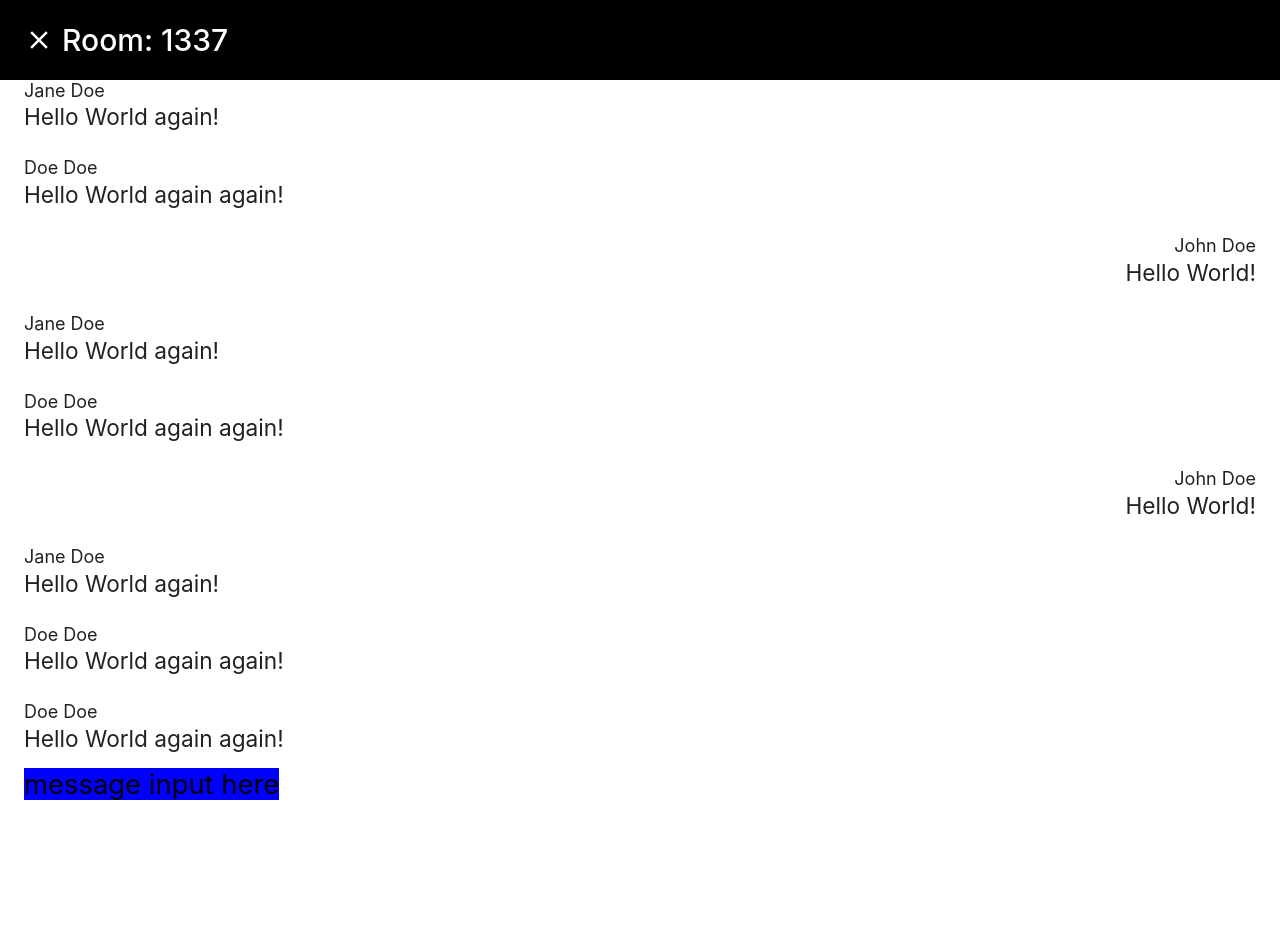
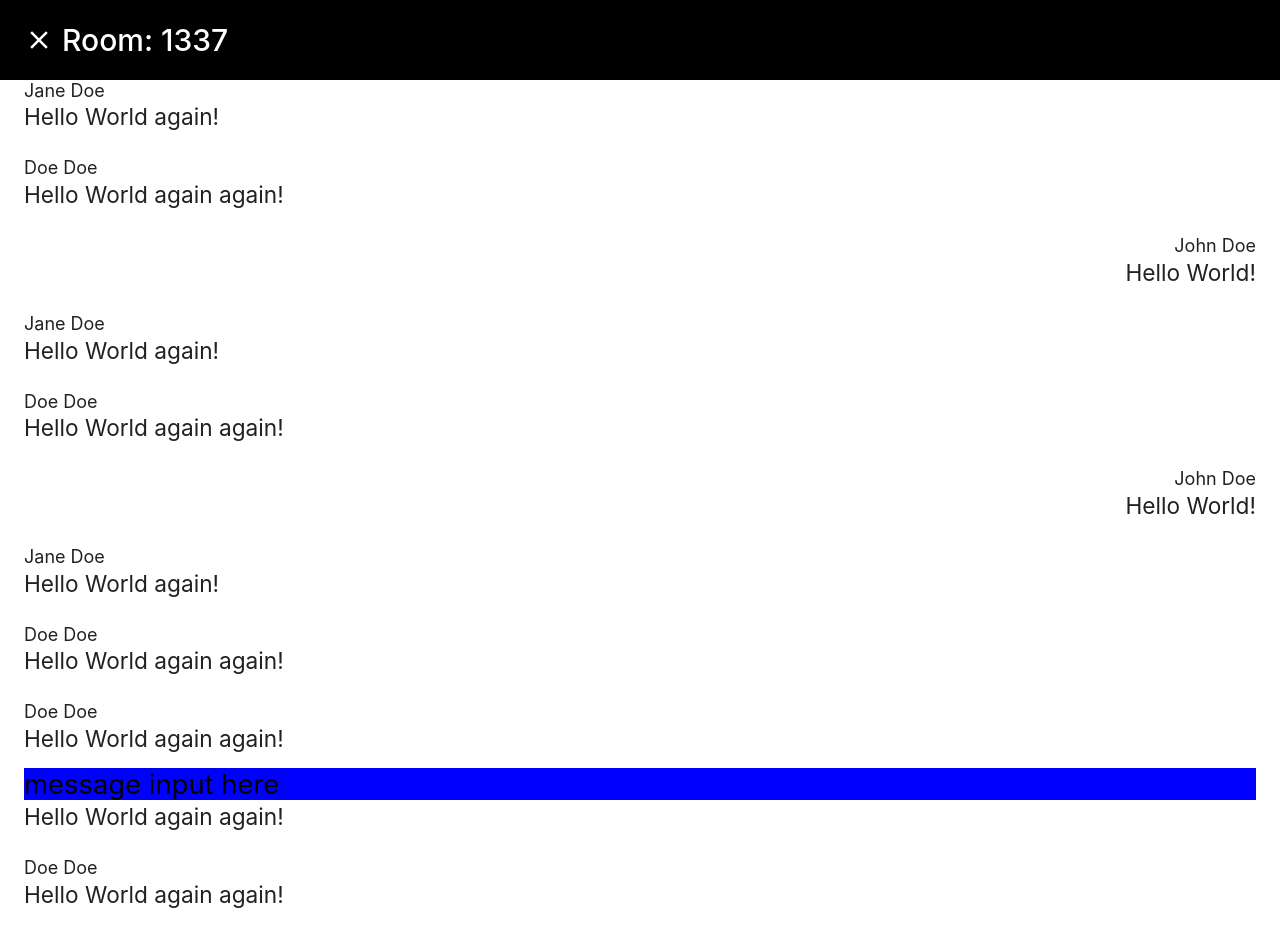
Before and after one commit to nejmFED22/chatterbox, a React (Vite) app in the folder client/: page / in a window 1280 px wide. Before the commit the page ends 801 px from the top, so only its background shows below. Built offline with nearby package versions, Linux system fonts and the light colour scheme; the HTML template or start-up script is replaced by a standard one.

Commit message:
Acheived structural plan

```diff
--- a/client/src/components/MessageInput.tsx
+++ b/client/src/components/MessageInput.tsx
@@ -10,7 +10,5 @@ export default function MessageInput() {
 }
 
 const inputBoxStyling: CSSProperties = {
-  position: "absolute",
-  bottom: 0,
   backgroundColor: "Blue",
 };
--- a/client/src/pages/ChatPage.tsx
+++ b/client/src/pages/ChatPage.tsx
@@ -1,4 +1,4 @@
-import { Container } from "@mui/material";
+import { Box, Container } from "@mui/material";
 import { CSSProperties, Fragment } from "react";
 import Header from "../components/Header";
 import MessageInput from "../components/MessageInput";
@@ -8,17 +8,27 @@ import Sidebar from "../components/Sidebar";
 export default function ChatPage() {
   return (
     <Fragment>
-      <Container sx={styledContainer}>
+      <Box sx={styledBox} component={"main"}>
         <Header />
-        <MessageInput />
-        <MessageStack />
-      </Container>
+        <Container>
+          <MessageStack />
+        </Container>
+        <Container sx={styledInputContainer}>
+          <MessageInput />
+        </Container>
+      </Box>
       <Sidebar />
     </Fragment>
   );
 }
 
-const styledContainer: CSSProperties = {
-  height: "100vh",
-  overflowY: "scroll",
+const styledBox: CSSProperties = {
+  position: "relative",
 };
+
+const styledInputContainer: CSSProperties = {
+  position: "fixed",
+  bottom: 0,
+  left: 0,
+  right: 0,
+};
```
